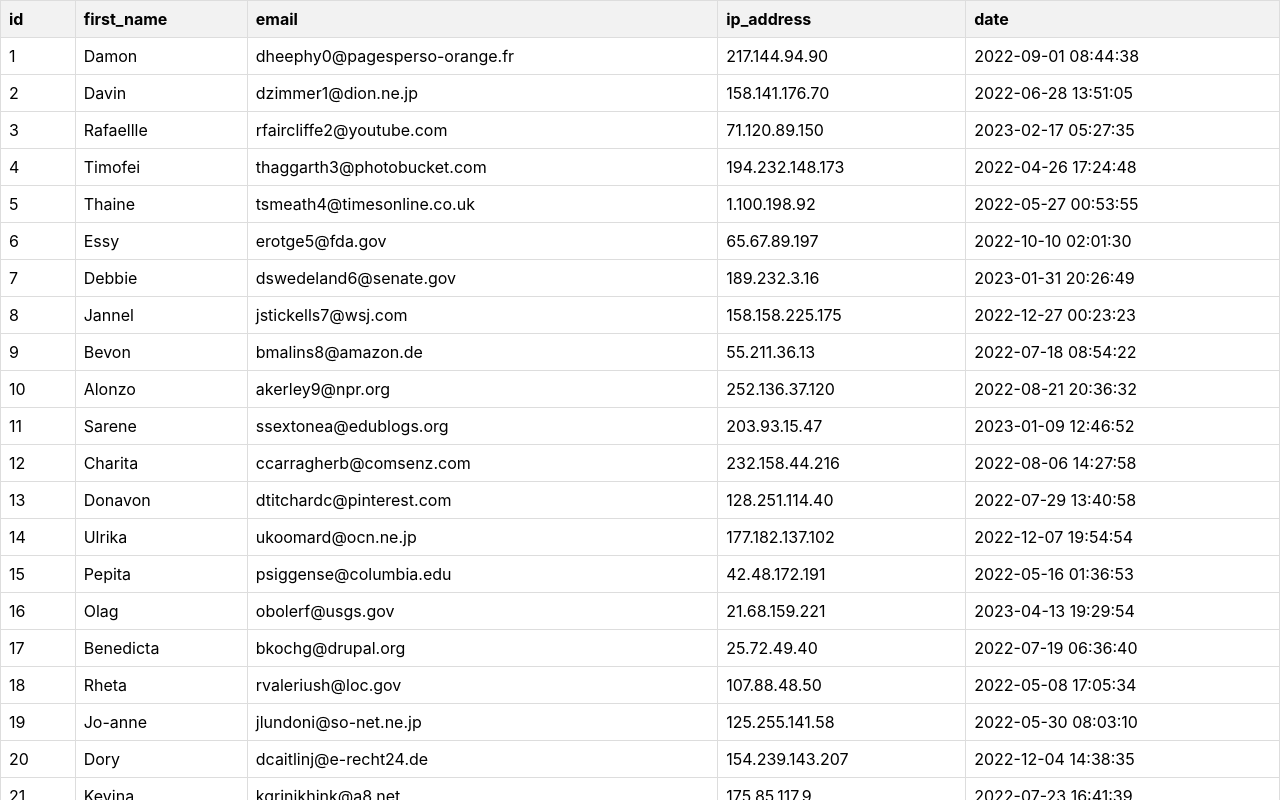
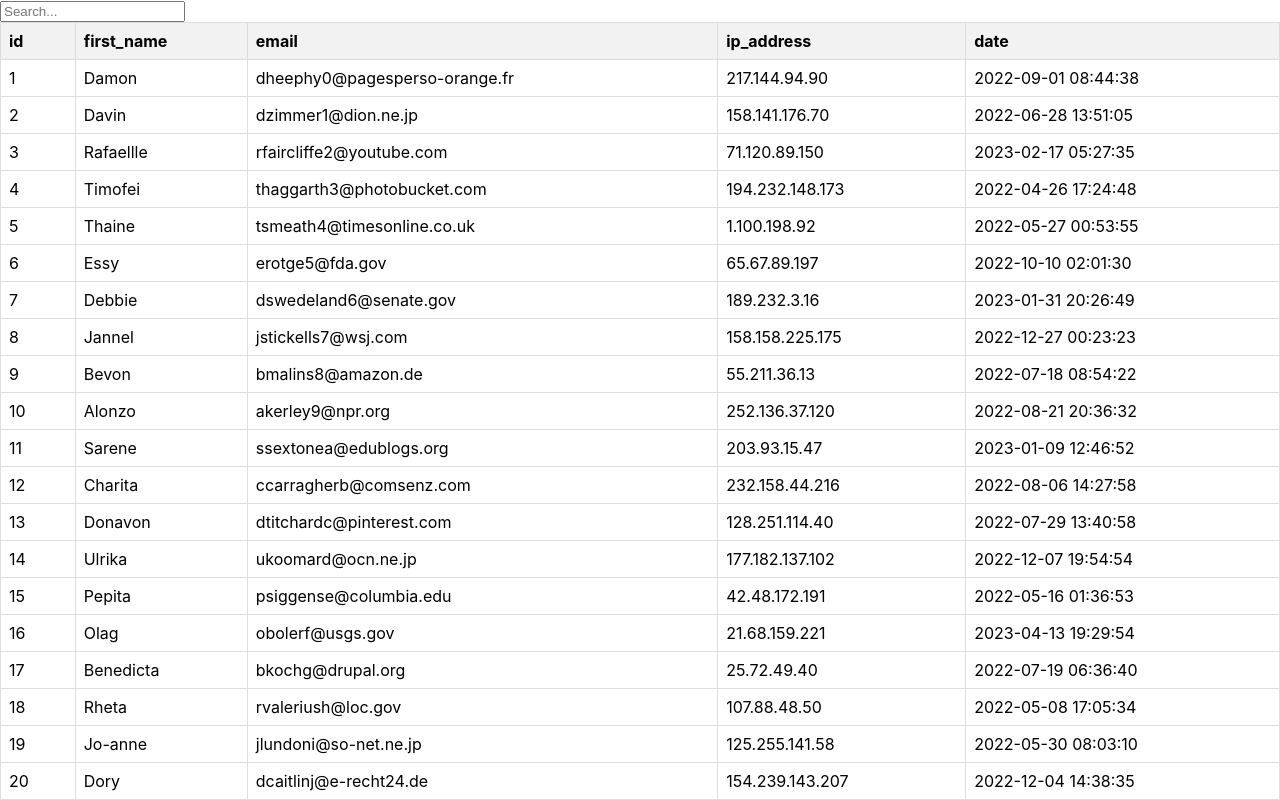
Before and after one commit to MohanElango-prog/custom-table, a React (Create React App) app: page / in a window 1280 px wide. Shown: the top 800 px of the page. Built offline with nearby package versions, Linux system fonts and the light colour scheme.

Commit message:
filter 1.01

```diff
--- a/src/table.js
+++ b/src/table.js
@@ -4,6 +4,7 @@ import './App.css';
 function Table({ rowData, columns, rowsPerPage, sortableColumns}) {
   const [sortConfig, setSortConfig] = useState({ key: null, direction: null });
   const [currentPage, setCurrentPage] = useState(1);
+  const [searchQuery, setSearchQuery] = useState('');
 
   const handleSort = (column) => {
     if (sortableColumns.includes(column)) { // Check if clicked column is sortable
@@ -18,7 +19,14 @@ function Table({ rowData, columns, rowsPerPage, sortableColumns}) {
   const sortedData = () => {
     const startIndex = (currentPage - 1) * rowsPerPage;
     const endIndex = startIndex + rowsPerPage;
-    const rowsToShow = rowData.slice(startIndex, endIndex);
+    const rowsToShow = rowData
+      .filter((row) =>
+        Object.values(row)
+          .join(' ')
+          .toLowerCase()
+          .includes(searchQuery.toLowerCase())
+      )
+      .slice(startIndex, endIndex);
 
     return rowsToShow.sort((a, b) => {
       const column = sortConfig.key;
@@ -32,7 +40,7 @@ function Table({ rowData, columns, rowsPerPage, sortableColumns}) {
       if (typeof b[column] === 'string' && isNaN(Date.parse(b[column])) === false) {
         valueB = new Date(b[column]);
       }
-      console.log(valueA, valueB);
+
       if (valueA < valueB) {
         return sortConfig.direction === 'ascending' ? -1 : 1;
       }
@@ -42,6 +50,7 @@ function Table({ rowData, columns, rowsPerPage, sortableColumns}) {
       return 0;
     });
   };
+
 
 
   const pageCount = Math.ceil(rowData.length / rowsPerPage);
@@ -76,6 +85,7 @@ function Table({ rowData, columns, rowsPerPage, sortableColumns}) {
     });
   };
 
+
   const paginationButtons = () => {
     const buttons = [];
     for (let i = 1; i <= pageCount; i++) {
@@ -90,6 +100,13 @@ function Table({ rowData, columns, rowsPerPage, sortableColumns}) {
 
   return (
     <div>
+      <input
+  type="text"
+  placeholder="Search..."
+  value={searchQuery}
+  onChange={(e) => setSearchQuery(e.target.value)}
+/>
+
       <table className="table">
         <thead>
           <tr>{ThData()}</tr>
```
